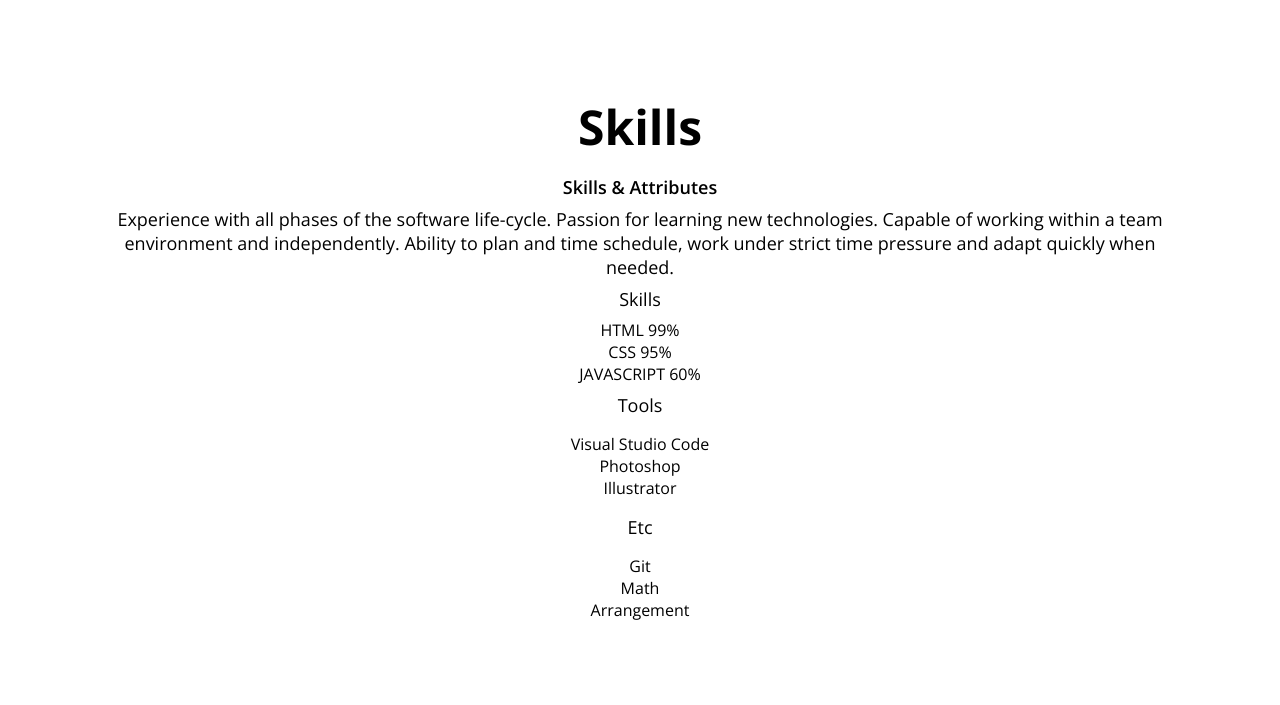
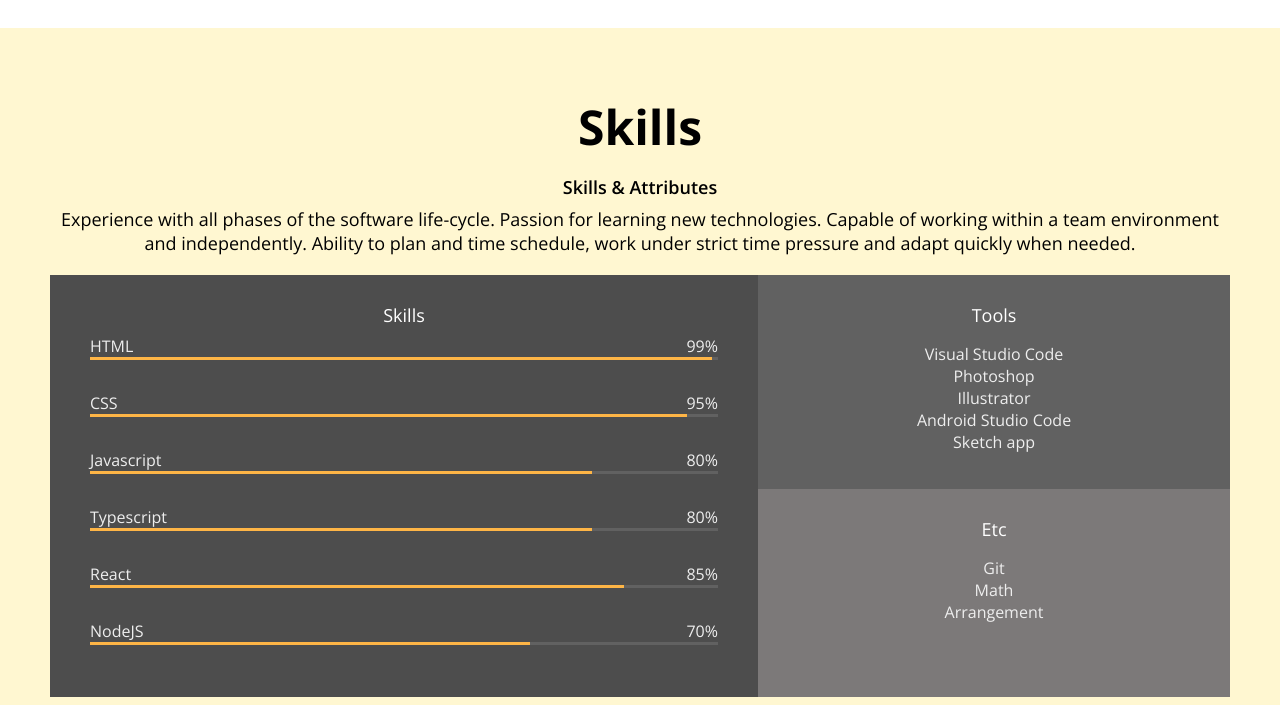
Before and after one commit to YoonCode/portfolio, a plain HTML site: page index.html in a window 1280 px wide. Shown: the part 1455-2160 px from the top of the page. Drawn offline with nearby package versions, Linux system fonts and the light colour scheme.

Commit message:
CSS: Skills

```diff
--- a/index.html
+++ b/index.html
@@ -39,7 +39,7 @@
   </section>
 
   <!-- About -->
-  <section id="about" class="section">
+  <section id="about" class="section section__container">
     <h1>About me</h1>
     <p>Lorem ipsum dolor, sit amet consectetur adipisicing elit. Excepturi nobis quod sunt eveniet! Non nostrum suscipit ducimus quos corporis harum recusandae, dolorum, nihil reprehenderit reiciendis laborum officia quis blanditiis nulla.</p>
     <div class="about__majors">
@@ -84,6 +84,7 @@
 
   <!-- Skills -->
   <section id="skills" class="section">
+    <div class="section__container">
       <h1>Skills</h1>
       <h2>Skills & Attributes</h2>
       <p>
@@ -100,7 +101,7 @@
               <span>99%</span>
             </div>
             <div class="skill__bar">
-            <div class="skill__value"></div>
+              <div class="skill__value" style="width:99%;"></div>
             </div>
           </div>
           <div class="skill">
@@ -109,16 +110,43 @@
               <span>95%</span>
             </div>
             <div class="skill__bar">
-            <div class="skill__value"></div>
+              <div class="skill__value" style="width:95%;"></div>
             </div>
           </div>
           <div class="skill">
             <div class="skill__description">
-            <span>JAVASCRIPT</span>
-            <span>60%</span>
+              <span>Javascript</span>
+              <span>80%</span>
             </div>
             <div class="skill__bar">
-            <div class="skill__value"></div>
+              <div class="skill__value" style="width:80%;"></div>
+            </div>
+          </div>
+          <div class="skill">
+            <div class="skill__description">
+              <span>Typescript</span>
+              <span>80%</span>
+            </div>
+            <div class="skill__bar">
+              <div class="skill__value" style="width:80%;"></div>
+            </div>
+          </div>
+          <div class="skill">
+            <div class="skill__description">
+              <span>React</span>
+              <span>85%</span>
+            </div>
+            <div class="skill__bar">
+              <div class="skill__value" style="width:85%;"></div>
+            </div>
+          </div>
+          <div class="skill">
+            <div class="skill__description">
+              <span>NodeJS</span>
+              <span>70%</span>
+            </div>
+            <div class="skill__bar">
+              <div class="skill__value" style="width:70%;"></div>
             </div>
           </div>
         </div>
@@ -129,8 +157,8 @@
               <li><span>Visual Studio Code</span></li>
               <li><span>Photoshop</span></li>
               <li><span>Illustrator</span></li>
-            <li><span></span></li>
-            <li><span></span></li>
+              <li><span>Android Studio Code</span></li>
+              <li><span>Sketch app</span></li>
             </ul>
           </div>
           <div class="etc">
@@ -140,6 +168,7 @@
               <li><span>Math</span></li>
               <li><span>Arrangement</span></li>
             </ul>
+          </div>
         </div>
       </div>
     </div>
--- a/style.css
+++ b/style.css
@@ -158,6 +158,10 @@ p {
 .section {
   padding: 50px;
   text-align: center;
+  margin: auto;
+}
+
+.section__container {
   max-width: 1200px;
   margin: auto;
 }
@@ -225,3 +229,59 @@ p {
 .job__period {
   font-size: var(--font-micro);
 }
+
+/* Skills */
+#skills {
+  background-color: var(--color-yellow);
+}
+
+.skillset {
+  display: flex;
+  background-color: var(--color-light-grey);
+  color: var(--color-light-white);
+  margin: 20px 0;
+}
+
+.skillset__title {
+  color: var(--color-white);
+}
+
+.skillset__left {
+  flex-basis: 60%;
+  background-color: var(--color-dark-grey);
+  padding: 20px 40px;
+}
+
+.skill {
+  margin-bottom: 32px;
+}
+
+.skill__description {
+  display: flex;
+  justify-content: space-between;
+}
+
+.skill__bar {
+  width: 100%;
+  height: 3px;
+  background-color: var(--color-grey);
+  margin-bottom: 8px;
+}
+
+.skill__value {
+  height: 3px;
+  background-color: var(--color-orange);
+}
+
+.skillset__right {
+  flex-basis: 40%;
+}
+
+.tools {
+  background-color: var(--color-grey);
+}
+
+.tools,
+.etc {
+  padding: 20px;
+}
```
Lines whose indentation alone changed are shown as unchanged.
